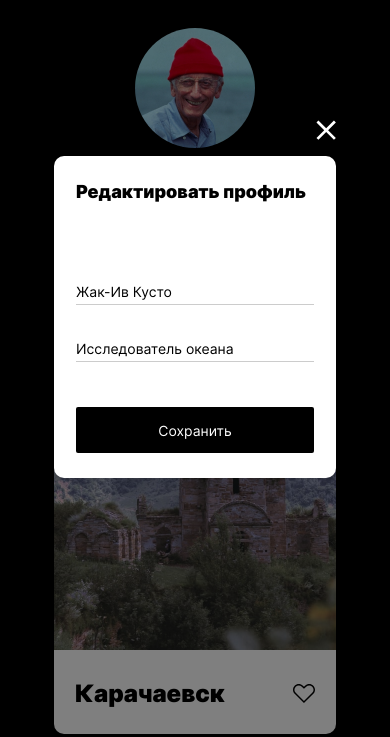
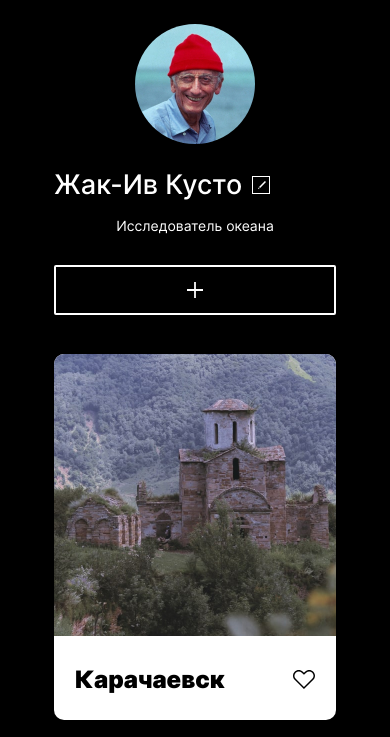
Before and after one commit to darumiann/mesto-project, a plain HTML site: page index.html in a window 390 px wide. Shown: the part 105-842 px from the top of the page. Drawn offline with Linux system fonts and the light colour scheme; files whose address does not match are found by name.

Commit message:
отправка проекта

```diff
--- a/blocks/footer/footer.css
+++ b/blocks/footer/footer.css
@@ -2,7 +2,7 @@
   width: calc(100% - (200px + 200px));
   min-width: 880px;
   margin: 0;
-  padding: 66px 0 60px 0;
+  padding: 0 0 60px 0;
   display: flex;
   flex-direction: row;
   justify-content: flex-start;
@@ -20,6 +20,5 @@
   .footer {
     min-width: calc(100% - (19px + 19px));
     padding-bottom: 36px;
-    padding-top: 0;
   }
 }
--- a/blocks/profile/__edit/profile__edit.css
+++ b/blocks/profile/__edit/profile__edit.css
@@ -3,5 +3,5 @@
   margin: 0;
   padding: 0;
   display: flex;
-  justify-content: center;
+  justify-content: flex-start;
 }
--- a/blocks/profile/__info/profile__info.css
+++ b/blocks/profile/__info/profile__info.css
@@ -21,11 +21,9 @@
   .profile__info {
     grid-template-columns: 282px;
     grid-template-rows: 51.05% 18.88% 30.07%;
-    gap: 0;
     grid-template-areas:
     "avatar"
     "heading"
     "add";
-    justify-content: space-between;
   }
 }
--- a/blocks/profile/__user-name/profile__user-name.css
+++ b/blocks/profile/__user-name/profile__user-name.css
@@ -16,8 +16,8 @@
 
 @media screen and (max-width: 725px) {
   .profile__user-name {
+    max-width: 189px;
     font-size: 27px;
     line-height: 32px;
-    text-align: center;
   }
 }
--- a/blocks/profile/__user-status/profile__user-status.css
+++ b/blocks/profile/__user-status/profile__user-status.css
@@ -6,7 +6,7 @@
   font-style: normal;
   font-weight: 400;
   font-size: 18px;
-  line-height: 22pxpx;
+  line-height: 22px;
   text-align: left;
   color: #FFFFFF;
   text-overflow: ellipsis;
@@ -20,6 +20,5 @@
     line-height: 17px;
     text-align: center;
     min-width: 100%;
-    margin-bottom: 14px;
   }
 }
--- a/index.html
+++ b/index.html
@@ -75,7 +75,7 @@
     <footer class="footer">
       <p class="footer__copyright">© 2020 Mesto Russia</p>
     </footer>
-    <section class="popup popup_opened" id="popup">
+    <section class="popup" id="popup">
       <div class="popup__container">
         <button class="popup__close-button" type="button"></button>
         <form class="form" name="user-editor">
```
